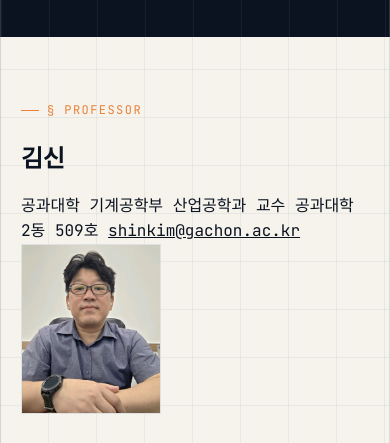
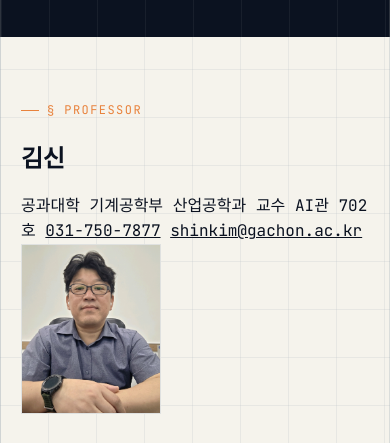
Before and after one commit to applied-embodied-intelligence-lab/applied-embodied-intelligence-lab.github.io, a plain HTML site: page members.html in a window 390 px wide. Shown: the part 363-806 px from the top of the page. Drawn offline with Linux system fonts and the light colour scheme.

Commit message:
Update lab office location and phone number
- Office moved to AI관 702호
- Add office phone 031-750-7877

Co-Authored-By: Claude Opus 5.5 <noreply@anthropic.com>

```diff
--- a/members.html
+++ b/members.html
@@ -70,7 +70,8 @@
   <h2 class="section-title">김신</h2>
   <div class="professor-meta mono">
     <span>공과대학 기계공학부 산업공학과 교수</span>
-    <span>공과대학 2동 509호</span>
+    <span>AI관 702호</span>
+    <a href="tel:031-750-7877">031-750-7877</a>
     <a href="mailto:shinkim@gachon.ac.kr">shinkim@gachon.ac.kr</a>
   </div>
   <div class="professor-intro">
```
